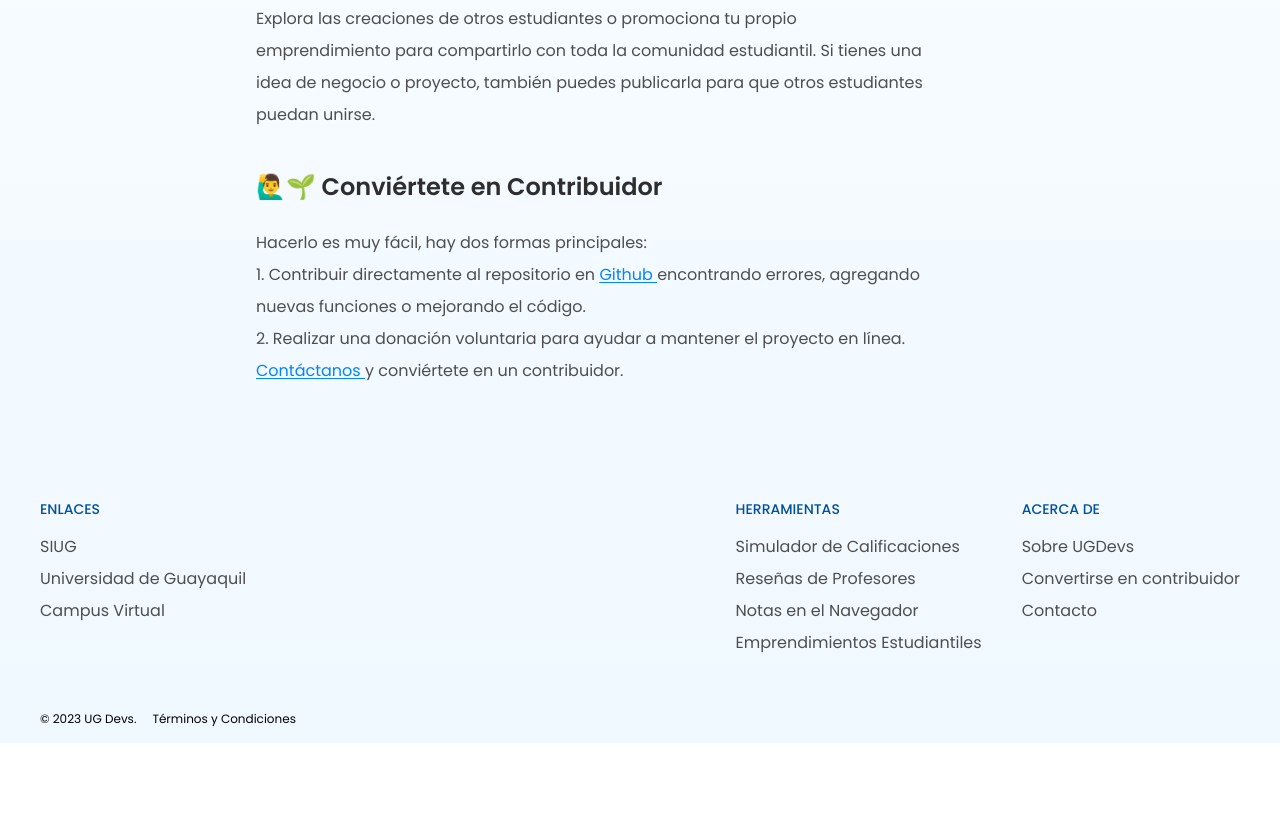
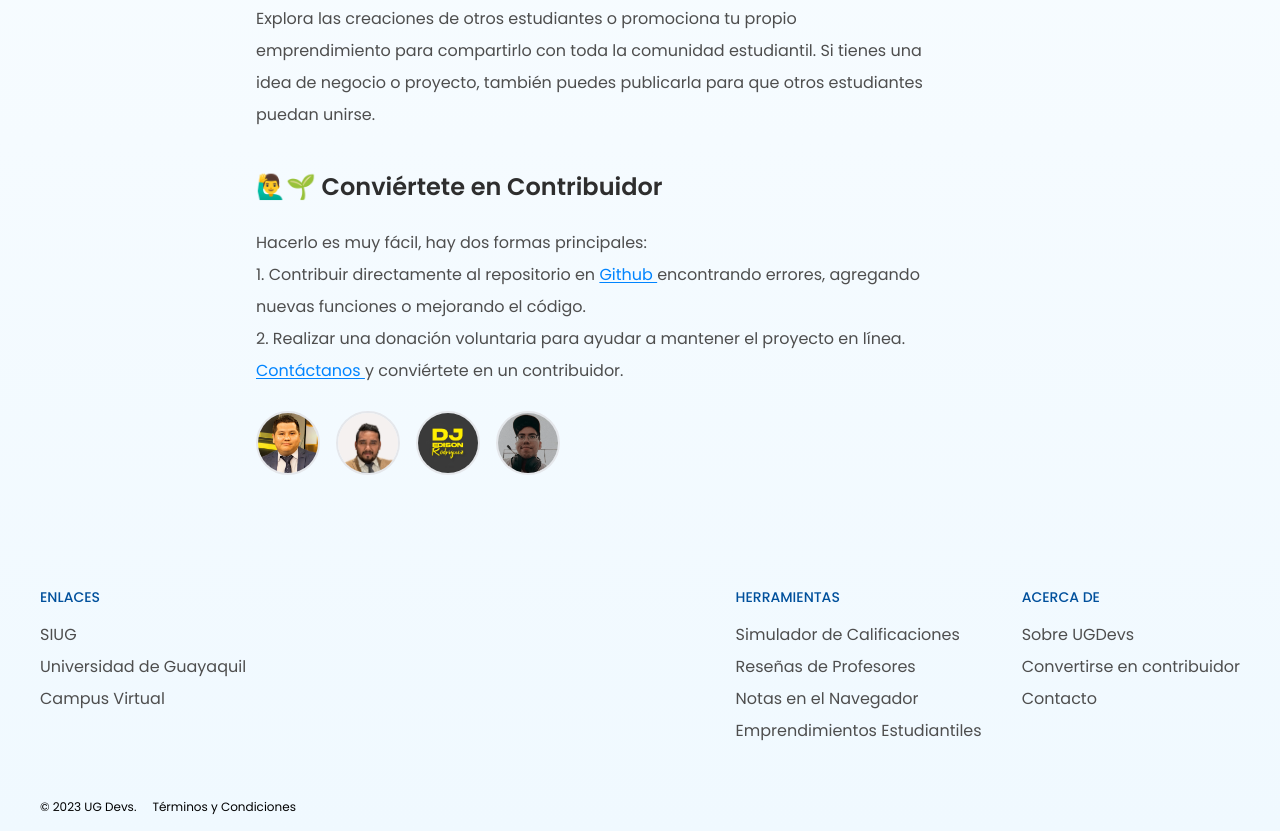
Before and after one commit to anthonysanlucas/ugdevs, an Astro site: page /nosotros in a window 1280 px wide. Shown: the part 1238-2069 px from the top of the page. Before the commit the page ends 1981 px from the top, so only its background shows below. Built offline with nearby package versions, Linux system fonts and the light colour scheme; Astro itself is replaced by a stand-in of ours; what tailwindcss-animated would draw is missing.

Commit message:
Add contributors on the nosotros page

```diff
--- a/src/components/home/Contributors.astro
+++ b/src/components/home/Contributors.astro
@@ -1,26 +1,5 @@
 ---
-const CONTRIBUTORS_LIST = [
-  {
-    name: 'Edwin Zavala',
-    avatar: '/contributors/edwin-zavala.webp',
-    url: 'https://www.instagram.com/protech_ec/'
-  },
-  {
-    name: 'George Villao',
-    avatar: '/contributors/george-villao.webp',
-    url: 'https://www.tiktok.com/@geovilbal95?_t=8ffiJJrINQz&_r=1'
-  },
-  {
-    name: 'Edison Rodríguez',
-    avatar: '/contributors/edison-rodriguez.webp',
-    url: 'https://instagram.com/edisonrodri?igshid=MzMyNGUyNmU2YQ=='
-  },
-  {
-    name: 'Samuel Rivadeneira',
-    avatar: '/contributors/samuel-rivadeneira.webp',
-    url: 'https://www.linkedin.com/in/samuel-rivadeneira-3478341a7/'
-  }
-]
+import { CONTRIBUTORS_LIST } from '@/data/contributors'
 ---
 
 <section class="bg-gray-100">
--- /dev/null
+++ b/src/data/contributors.js
@@ -0,0 +1,22 @@
+export const CONTRIBUTORS_LIST = [
+  {
+    name: 'Edwin Zavala',
+    avatar: '/contributors/edwin-zavala.webp',
+    url: 'https://www.instagram.com/protech_ec/'
+  },
+  {
+    name: 'George Villao',
+    avatar: '/contributors/george-villao.webp',
+    url: 'https://www.tiktok.com/@geovilbal95?_t=8ffiJJrINQz&_r=1'
+  },
+  {
+    name: 'Edison Rodríguez',
+    avatar: '/contributors/edison-rodriguez.webp',
+    url: 'https://instagram.com/edisonrodri?igshid=MzMyNGUyNmU2YQ=='
+  },
+  {
+    name: 'Samuel Rivadeneira',
+    avatar: '/contributors/samuel-rivadeneira.webp',
+    url: 'https://www.linkedin.com/in/samuel-rivadeneira-3478341a7/'
+  }
+]
--- a/src/pages/nosotros.astro
+++ b/src/pages/nosotros.astro
@@ -1,5 +1,6 @@
 ---
 import Base from '@/layouts/Base.astro'
+import { CONTRIBUTORS_LIST } from '@/data/contributors'
 ---
 
 <Base
@@ -77,6 +78,23 @@ import Base from '@/layouts/Base.astro'
           Contáctanos
         </a>y conviértete en un contribuidor.
       </p>
+      <section class="flex flex-wrap justify-start items-center mt-6 gap-4">
+        {
+          CONTRIBUTORS_LIST.map(contributor => (
+            <a
+              class="inline-block w-16 h-16 rounded-full overflow-hidden border-2 border-gray-200 transition-transform duration-100 hover:scale-95"
+              href={contributor.url}
+              target="_blank"
+              rel="noopener noreferrer">
+              <img
+                class="w-full h-full object-cover"
+                src={contributor.avatar}
+                alt={contributor.name}
+              />
+            </a>
+          ))
+        }
+      </section>
     </article>
   </section>
 </Base>
```
